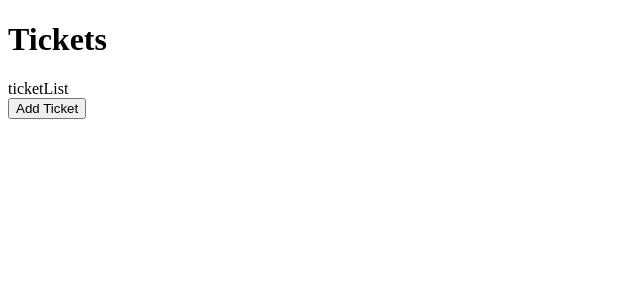
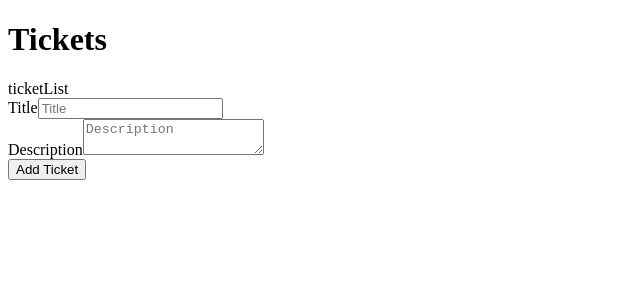
Before and after one commit to kimja7045/wild-frontend-tickets-react, a React (Vite) app: page / in a window 1280 px wide. Shown: the top 300 px of the page, without its empty margins (0-640 px from the left). Built offline with nearby package versions, Linux system fonts and the light colour scheme.

Commit message:
feat: TicketForm 컴포넌트에 Title & Description 인풋 컴포넌트 추가

```diff
--- a/src/Main.tsx
+++ b/src/Main.tsx
@@ -1,10 +1,13 @@
+import { useTickets } from './ticket/hook/useTickets';
 import { TicketForm } from './ticket/TicketForm';
 
 export const Main = () => {
+  const { tickets, ticketActions } = useTickets();
+
   return (
     <main>
       <div>ticketList</div>
-      <TicketForm />
+      <TicketForm addTicket={ticketActions.addTicket} />
     </main>
   );
 };
--- a/src/ticket/TicketForm.tsx
+++ b/src/ticket/TicketForm.tsx
@@ -1,13 +1,42 @@
+import { FormEvent } from 'react';
+import { TextField } from '../component/TextField';
+import { TextArea } from '../component/TextArea';
+import { SubmitButton } from '../component/SubmitButton';
+
 // Organism 수준 컴포넌트
-export const TicketForm = () => {
+export const TicketForm = ({
+  addTicket,
+}: {
+  addTicket: ({
+    title,
+    description,
+  }: {
+    title: string;
+    description: string;
+  }) => void;
+}) => {
+  const handleSubmit = (event: FormEvent) => {
+    event.preventDefault();
+
+    const form = event.target as HTMLFormElement;
+    const formData = new FormData(form);
+    const title = formData.get('title') as string;
+    const description = formData.get('description') as string;
+
+    addTicket({ title, description });
+
+    form.reset();
+  };
+
   return (
-    <div>
+    <form id="add-ticket-form" onSubmit={handleSubmit}>
+      <TextField label="Title" name="title" placeholder="Title" />
+      <TextArea
+        label="Description"
+        name="description"
+        placeholder="Description"
+      />
       <SubmitButton label="Add Ticket" />
-    </div>
+    </form>
   );
 };
-
-// Atom 수준 컴포넌트
-export const SubmitButton = ({ label }: { label: string }) => {
-  return <button type="submit">{label}</button>;
-};
```
Also changed, not shown: 1 other file (tests, documents, lock files or other folders).
